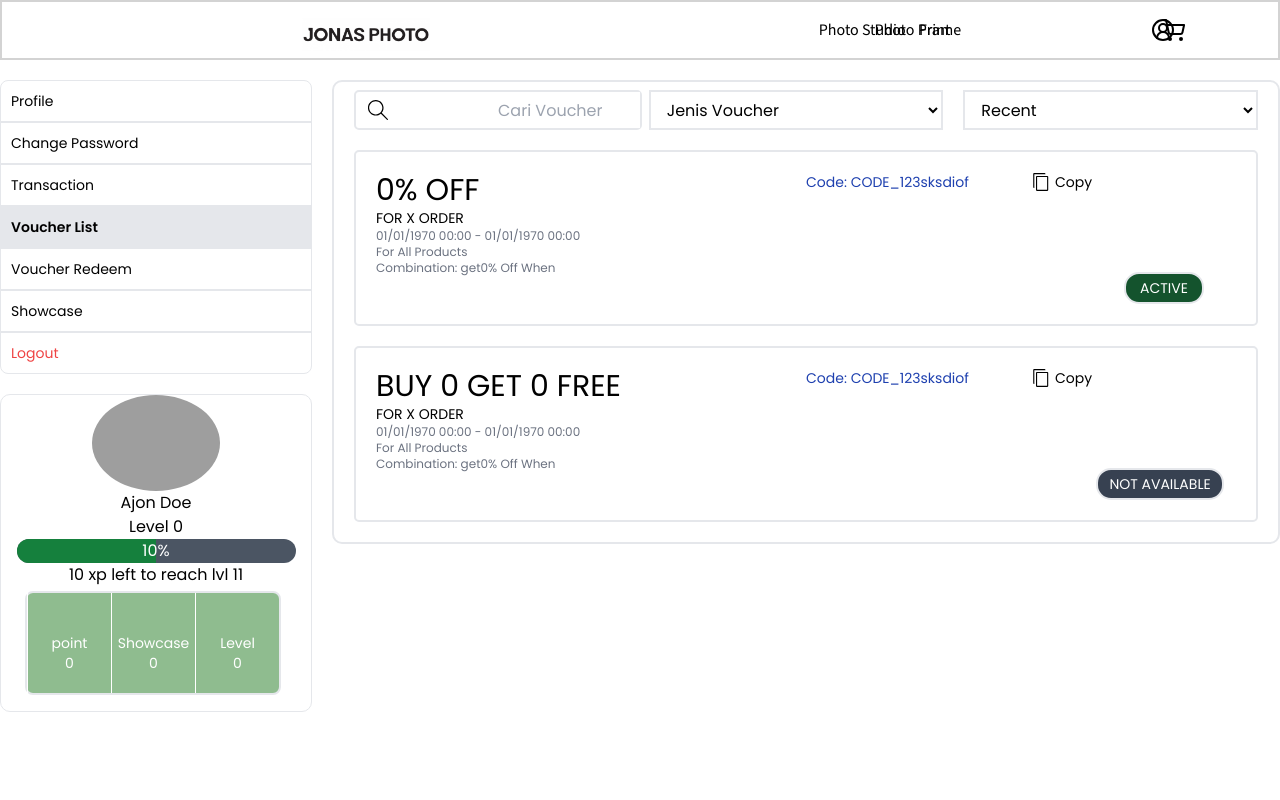
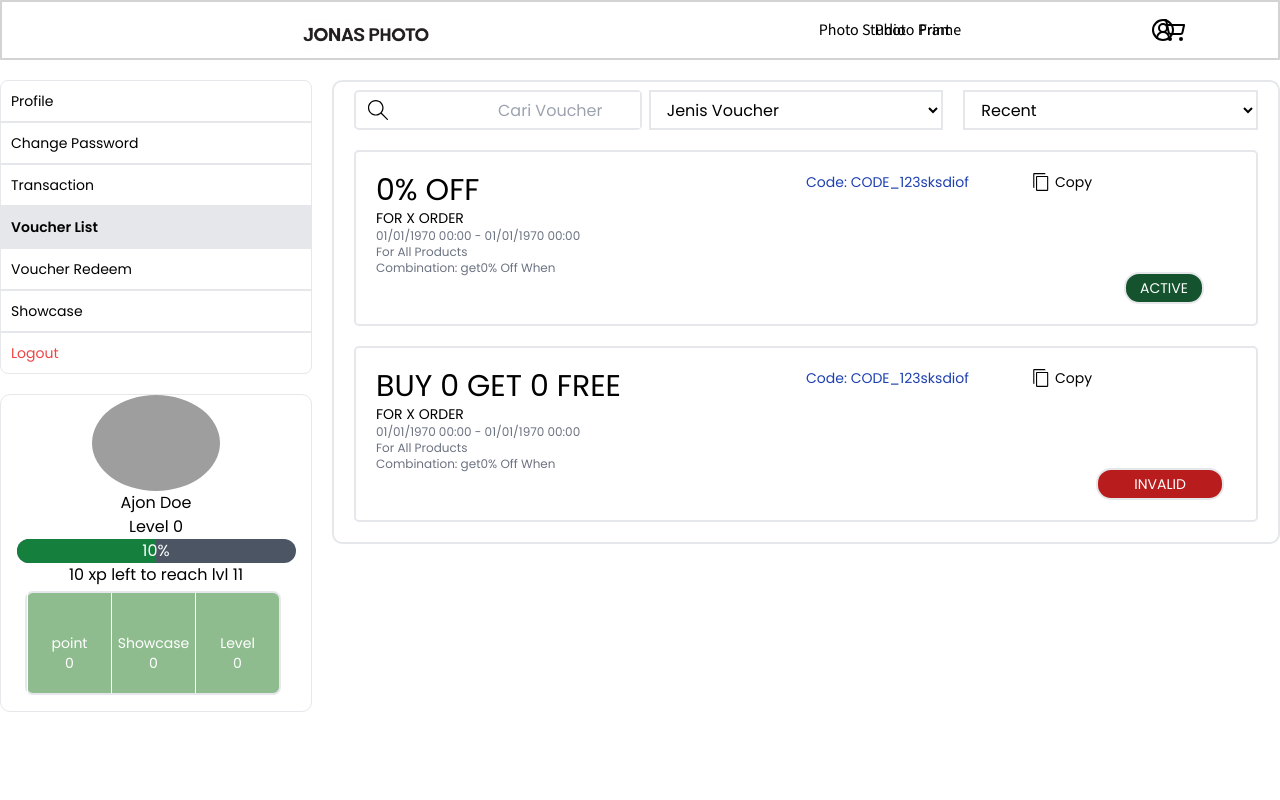
Before and after one commit to adriswara/next, a Next.js app: page /profile/voucherList in a window 1280 px wide. Shown: the top 800 px of the page. Built offline with nearby package versions, Linux system fonts and the light colour scheme; grey boxes are pictures that could not be loaded.

Commit message:
voucher component

```diff
--- a/src/app/profile/voucherList/page.tsx
+++ b/src/app/profile/voucherList/page.tsx
@@ -1,6 +1,7 @@
 import VoucherFilterForm from "@/components/molecules/VoucherFilterForm.molecule";
 import VoucherDescDiscount from "@/components/molecules/VoucherLeftDesc.molecule";
 import VoucherRightDescCodeStatus from "@/components/molecules/VoucherRightDesc.molecule";
+import VoucherOwned from "@/components/organisms/VoucherOwned";
 import Image from "next/image";
 
 export default function Home() {
@@ -12,18 +13,8 @@ export default function Home() {
             {/* voucher section */}
             <div className="mx-5 my-5">
                 {/* voucher items */}
-                <div className="border-2 border-solid border-jonasBorder rounded-[5px] grid grid-cols-2 mb-5 pt-5 pb-5">
-                    {/* left voucher section*/}
-                    <VoucherDescDiscount type={1}></VoucherDescDiscount>
-                    {/* right voucher section*/}
-                    <VoucherRightDescCodeStatus status={1}></VoucherRightDescCodeStatus>
-                </div>
-                <div className="border-2 border-solid border-jonasBorder rounded-[5px] grid grid-cols-2 mb-5 pt-5 pb-5">
-                    {/* left component */}
-                    <VoucherDescDiscount type={2}></VoucherDescDiscount>
-                    {/* right component */}
-                    <VoucherRightDescCodeStatus status={0}></VoucherRightDescCodeStatus>
-                </div>
+                <VoucherOwned voucherType={1} voucherStatus={1}></VoucherOwned>
+                <VoucherOwned voucherType={2} voucherStatus={0}></VoucherOwned>
             </div>
         </div>
     );
--- /dev/null
+++ b/src/components/atoms/VoucherListStatusError.atom.tsx
@@ -0,0 +1,12 @@
+import { FC } from "react"
+
+interface VoucherListInvalidProps { label?: string }
+const VoucherListInvalid: FC<VoucherListInvalidProps> = (props) => {
+    const {
+        label = "INVALID"
+    } = props
+    return (
+        <div className="pt-20 pl-32 w-72 float-right"><button type="button" disabled className="border-2 border-solid border-jonasBorder rounded-[15px] bg-red-700 text-white text-sm w-32 h-8 ml-0">{label}</button></div>
+    )
+}
+export default VoucherListInvalid
--- a/src/components/molecules/VoucherRightDesc.molecule.tsx
+++ b/src/components/molecules/VoucherRightDesc.molecule.tsx
@@ -1,6 +1,7 @@
 import { FC } from "react"
 import VoucherListActive from "../atoms/VoucherListStatusActive.atom"
 import VoucherListNotActive from "../atoms/VoucherListStatusNotActive.atom"
+import VoucherListInvalid from "../atoms/VoucherListStatusError.atom"
 
 interface VoucherRightDescCodeStatusProps { voucherCode?: string, status: number }
 const VoucherRightDescCodeStatus: FC<VoucherRightDescCodeStatusProps> = (props) => {
@@ -26,7 +27,7 @@ const VoucherRightDescCodeStatus: FC<VoucherRightDescCodeStatusProps> = (props)
                     </div>
                 </div>
                 {/* status active */}
-                {status == 1 ? <VoucherListActive></VoucherListActive> : <VoucherListNotActive></VoucherListNotActive>}
+                {status == 1 ? <VoucherListActive></VoucherListActive> : status == 2 ? <VoucherListNotActive></VoucherListNotActive> : <VoucherListInvalid></VoucherListInvalid>}
             </div>
         </div>
     )
--- /dev/null
+++ b/src/components/organisms/VoucherOwned.tsx
@@ -0,0 +1,21 @@
+import { FC } from "react";
+import VoucherDescDiscount from "../molecules/VoucherLeftDesc.molecule";
+import VoucherRightDescCodeStatus from "../molecules/VoucherRightDesc.molecule";
+
+interface VoucherOwnedProps { voucherType: number, voucherStatus: number }
+const VoucherOwned: FC<VoucherOwnedProps> = (props) => {
+    const {
+        voucherType = 0,
+        voucherStatus = 0,
+    } = props
+    return (
+        <div className="border-2 border-solid border-jonasBorder rounded-[5px] grid grid-cols-2 mb-5 pt-5 pb-5">
+            {/* left voucher section*/}
+            <VoucherDescDiscount type={voucherType}></VoucherDescDiscount>
+            {/* right voucher section*/}
+            <VoucherRightDescCodeStatus status={voucherStatus}></VoucherRightDescCodeStatus>
+        </div>
+    )
+}
+
+export default VoucherOwned
```
